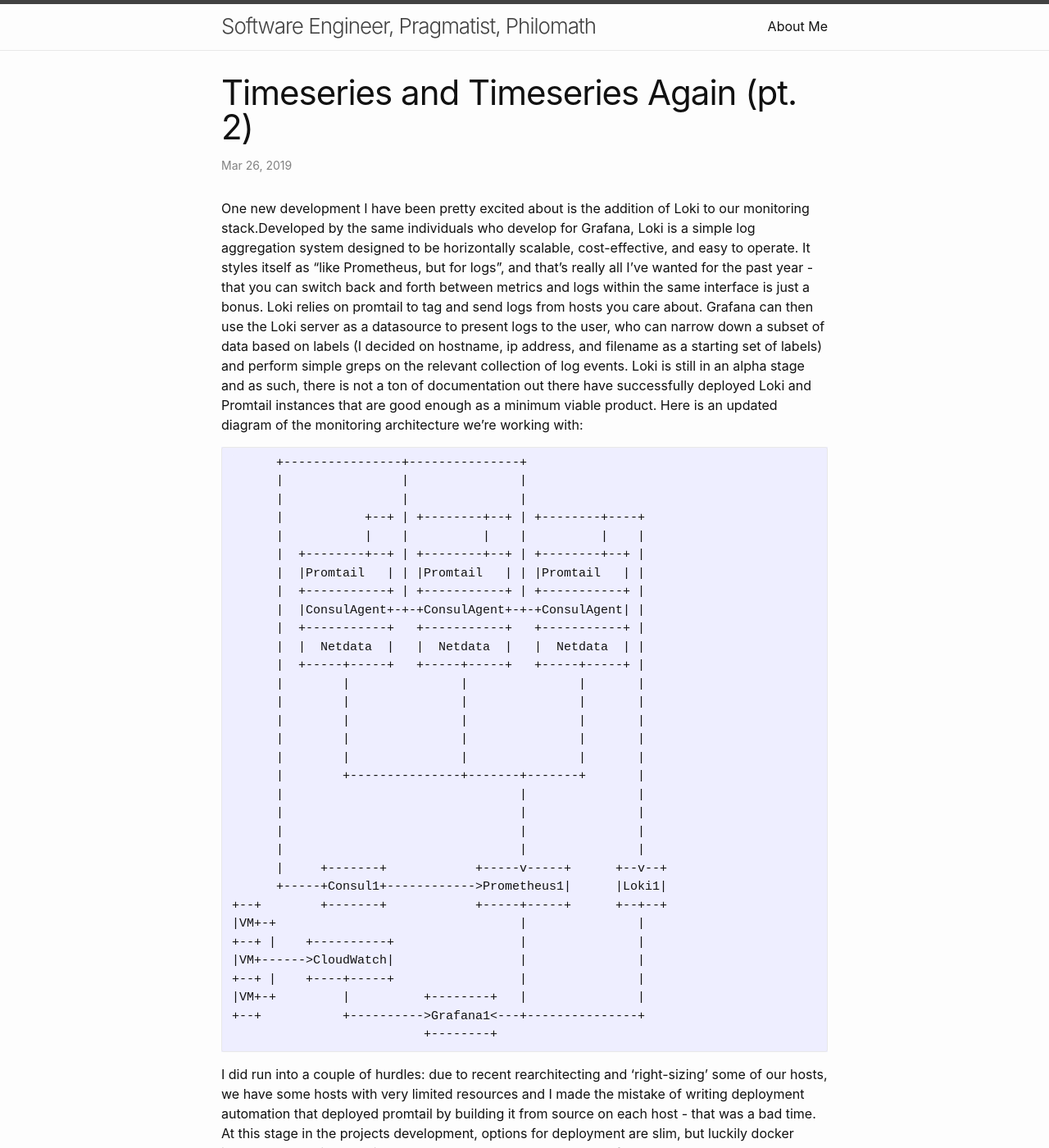
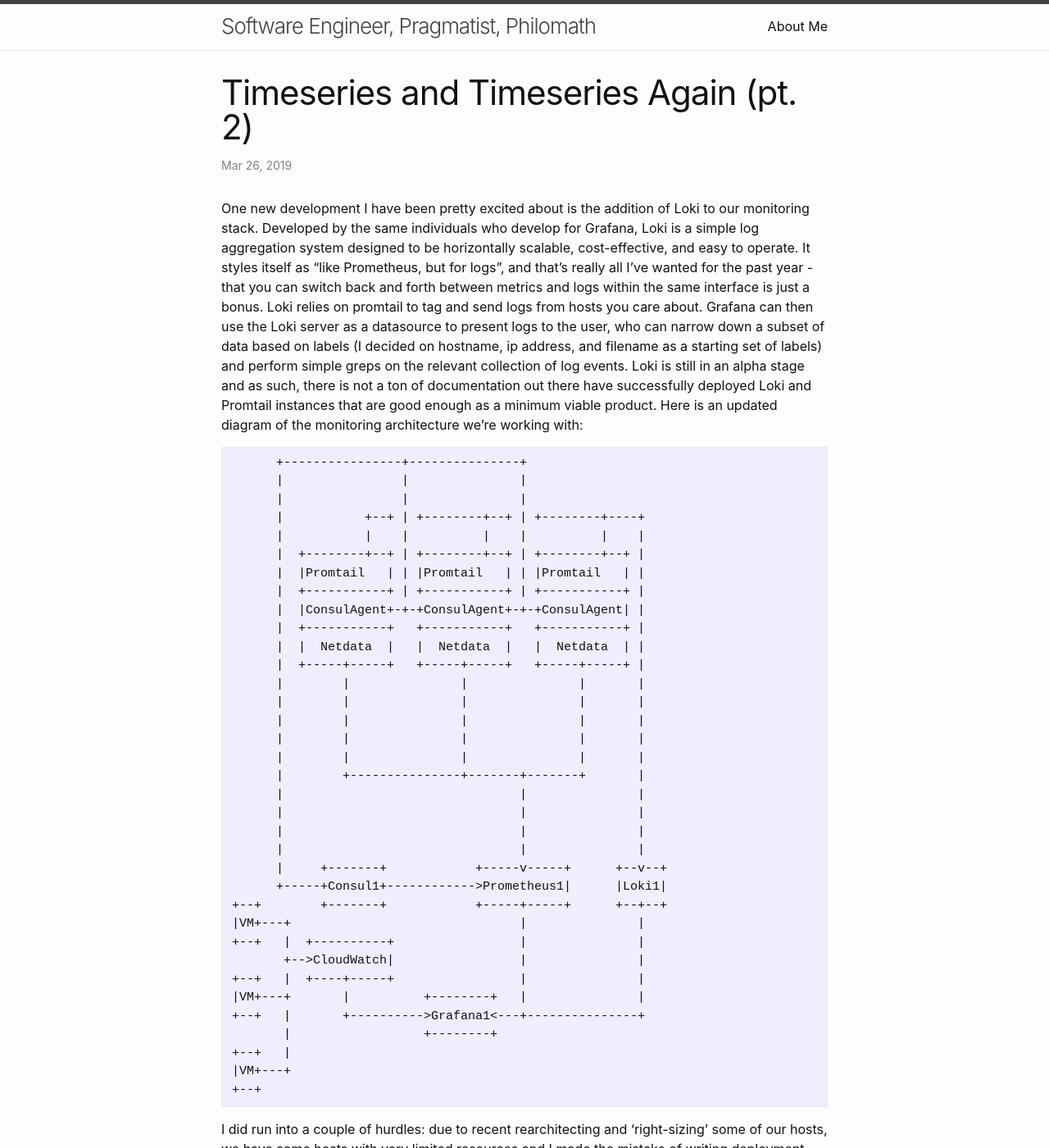
Before and after one commit to leonallen22/leonallen22.github.io, a Jekyll site: the page built from _posts/2019-03-26-timeseries-and-timeseries-again-pt-2.md, in a window 1280 px wide and 1400 px high. Shown: the whole window at 82% size. Built offline with Jekyll 4.4.1, drawn with Linux system fonts in a browser that asks for light colours.

Commit message:
tweak formatting

````diff
--- a/_posts/2019-03-26-timeseries-and-timeseries-again-pt-2.md
+++ b/_posts/2019-03-26-timeseries-and-timeseries-again-pt-2.md
@@ -3,7 +3,7 @@
 title: "Timeseries and Timeseries Again (pt. 2)"
 ---
 
-One new development I have been pretty excited about is the addition of Loki to our monitoring stack.Developed by the same individuals who develop for Grafana, Loki is a simple log aggregation system designed to be horizontally scalable, cost-effective, and easy to operate. It styles itself as "like Prometheus, but for logs", and that's really all I've wanted for the past year - that you can switch back and forth between metrics and logs within the same interface is just a bonus. Loki relies on promtail to tag and send logs from hosts you care about. Grafana can then use the Loki server as a datasource to present logs to the user, who can narrow down a subset of data based on labels (I decided on hostname, ip address, and filename as a starting set of labels) and perform simple greps on the relevant collection of log events. Loki is still in an alpha stage and as such, there is not a ton of documentation out there have successfully deployed Loki and Promtail instances that are good enough as a minimum viable product. Here is an updated diagram of the monitoring architecture we're working with:
+One new development I have been pretty excited about is the addition of Loki to our monitoring stack. Developed by the same individuals who develop for Grafana, Loki is a simple log aggregation system designed to be horizontally scalable, cost-effective, and easy to operate. It styles itself as "like Prometheus, but for logs", and that's really all I've wanted for the past year - that you can switch back and forth between metrics and logs within the same interface is just a bonus. Loki relies on promtail to tag and send logs from hosts you care about. Grafana can then use the Loki server as a datasource to present logs to the user, who can narrow down a subset of data based on labels (I decided on hostname, ip address, and filename as a starting set of labels) and perform simple greps on the relevant collection of log events. Loki is still in an alpha stage and as such, there is not a ton of documentation out there have successfully deployed Loki and Promtail instances that are good enough as a minimum viable product. Here is an updated diagram of the monitoring architecture we're working with:
 
 ```
       +----------------+---------------+
@@ -31,13 +31,16 @@
       |     +-------+            +-----v-----+      +--v--+
       +-----+Consul1+------------>Prometheus1|      |Loki1|
 +--+        +-------+            +-----+-----+      +--+--+
-|VM+-+                                 |               |
-+--+ |    +----------+                 |               |
-|VM+------>CloudWatch|                 |               |
-+--+ |    +----+-----+                 |               |
-|VM+-+         |          +--------+   |               |
-+--+           +---------->Grafana1<---+---------------+
-                          +--------+
+|VM+---+                               |               |
++--+   |  +----------+                 |               |
+       +-->CloudWatch|                 |               |
++--+   |  +----+-----+                 |               |
+|VM+---+       |          +--------+   |               |
++--+   |       +---------->Grafana1<---+---------------+
+       |                  +--------+
++--+   |
+|VM+---+
++--+
 ```
 
 I did run into a couple of hurdles: due to recent rearchitecting and 'right-sizing' some of our hosts, we have some hosts with very limited resources and I made the mistake of writing deployment automation that deployed promtail by building it from source on each host - that was a bad time. At this stage in the projects development, options for deployment are slim, but luckily docker images are provided, which I was able to make some tweaks to for our use case. I also would have liked to configure our Loki server to use Amazon Web Services (AWS) Simple Storage Service (S3) for its storage, but after poking around a bit and following the few suggestions I could find in the repository, I couldn't get it working and went forward with a local storage configuration instead. I ran into a weird [issue](https://github.com/grafana/loki/issues/310) with our AWS secret access key which messed with the Loki configuration since it included a '/' as part of the key, causing Loki to resolve the URI incorrectly. I was able to generate a new key, but ran into more issues that caused me to pivot due to time constraints. I do look forward to following the project and watching it mature, and I have high hopes since Grafana has proven to be useful and reliable so far.
````
